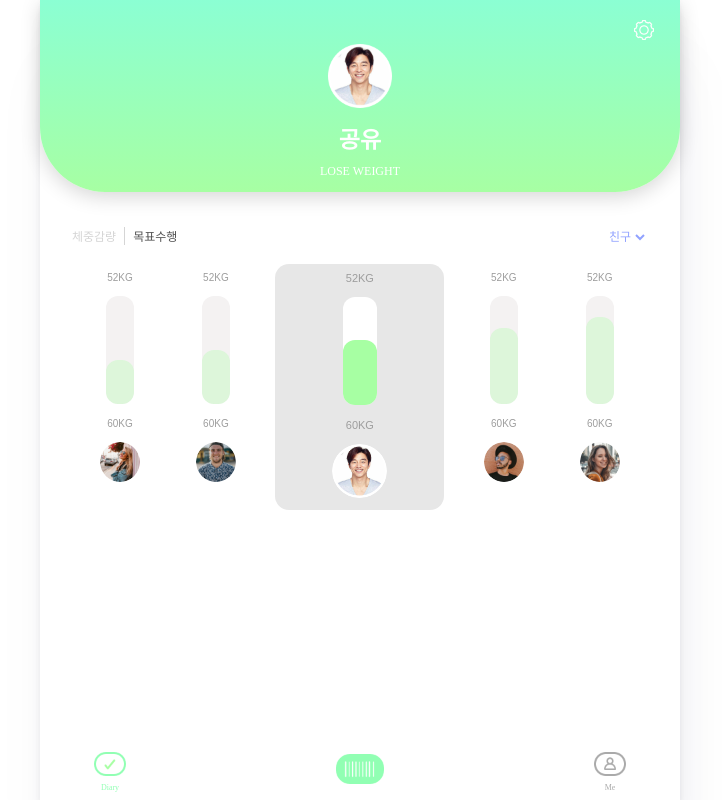
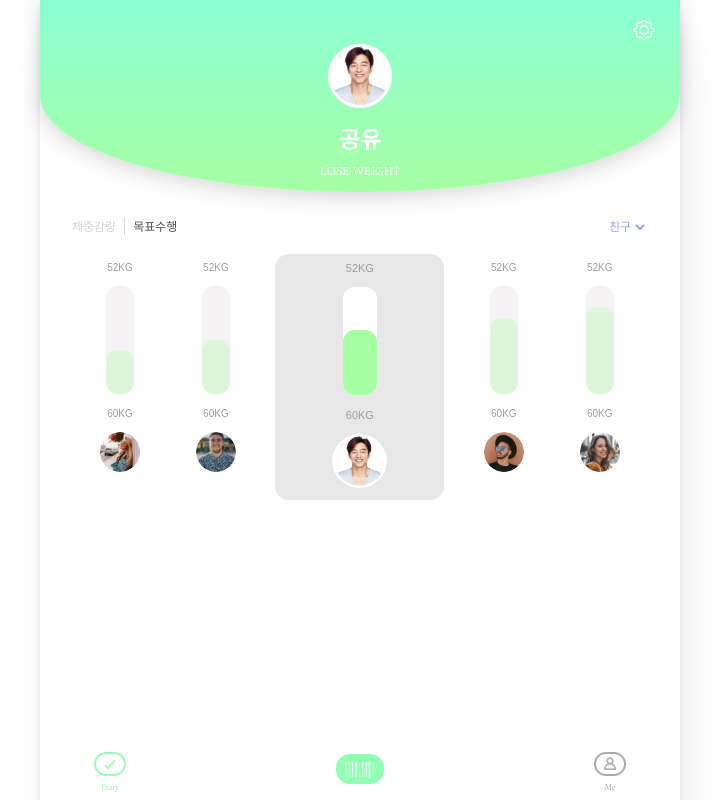
Before and after one commit to LeeJaeWonLJW/4th-Industry-Revolution-hw-sw-hackathon, a Vue app: page /tab/index in a window 1280 px wide. Shown: the whole page, without its empty margins (280-1002 px from the left). Built offline with nearby package versions, Linux system fonts and the light colour scheme; a web font is replaced by a local one.

Commit message:
20:30:20 탈출

```diff
--- a/src/components/Index.vue
+++ b/src/components/Index.vue
@@ -79,7 +79,7 @@ export default {
   height: 192px;
   background-image: linear-gradient(to top, #a7ffa3, #8bffd3);
   box-shadow: 0 5px 20px 0 rgba(0, 0, 0, 0.16);
-  border-radius: 0px 0px 65px 65px;
+  border-radius: 0px 0px 50% 50%;
 }
 
 .top p {
@@ -103,7 +103,7 @@ export default {
 }
 
 .view-type {
-  margin: 35px 0 10px 0;
+  margin: 25px 0 10px 0;
 }
 
 ul.view-purpose-type {
```
